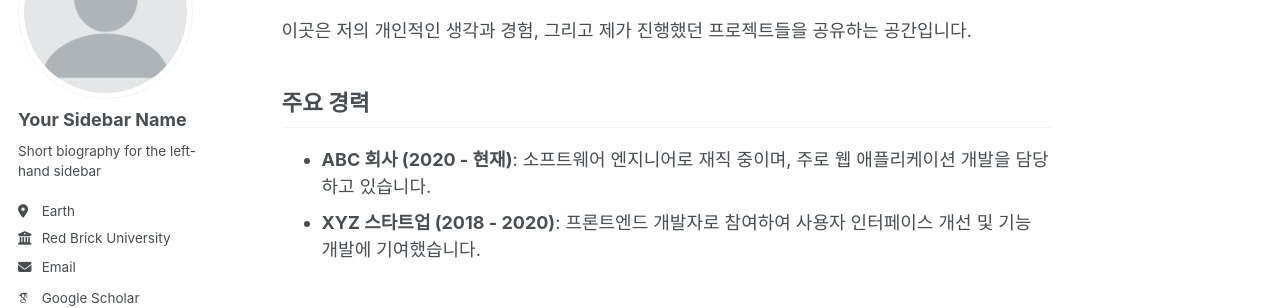
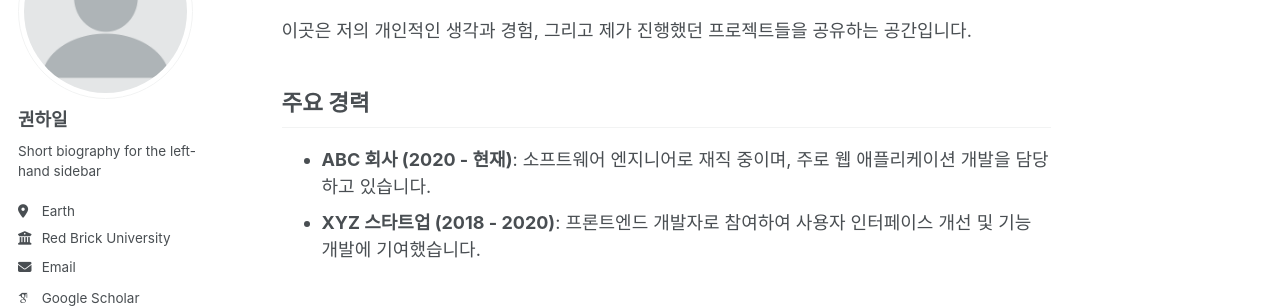
Before and after one commit to inko1122/inko1122.github.io, a Jekyll site: the page built from _pages/about.md, in a window 1280 px wide. Shown: the part 175-483 px from the top of the page. Built offline with Jekyll 4.4.1, drawn with Linux system fonts in a browser that asks for light colours; some web fonts are replaced; a script that is not in the unit is left out.

Commit message:
feat: Update sidebar name to 권하일

```diff
--- a/_config.yml
+++ b/_config.yml
@@ -24,7 +24,7 @@ repository               : "academicpages/academicpages.github.io"
 author:
   # Biographic information
   avatar           : "profile.png"
-  name             : "Your Sidebar Name"
+  name             : "권하일"
   pronouns         : # example: "she/her"
   bio              : "Short biography for the left-hand sidebar"
   location         : "Earth"
```
